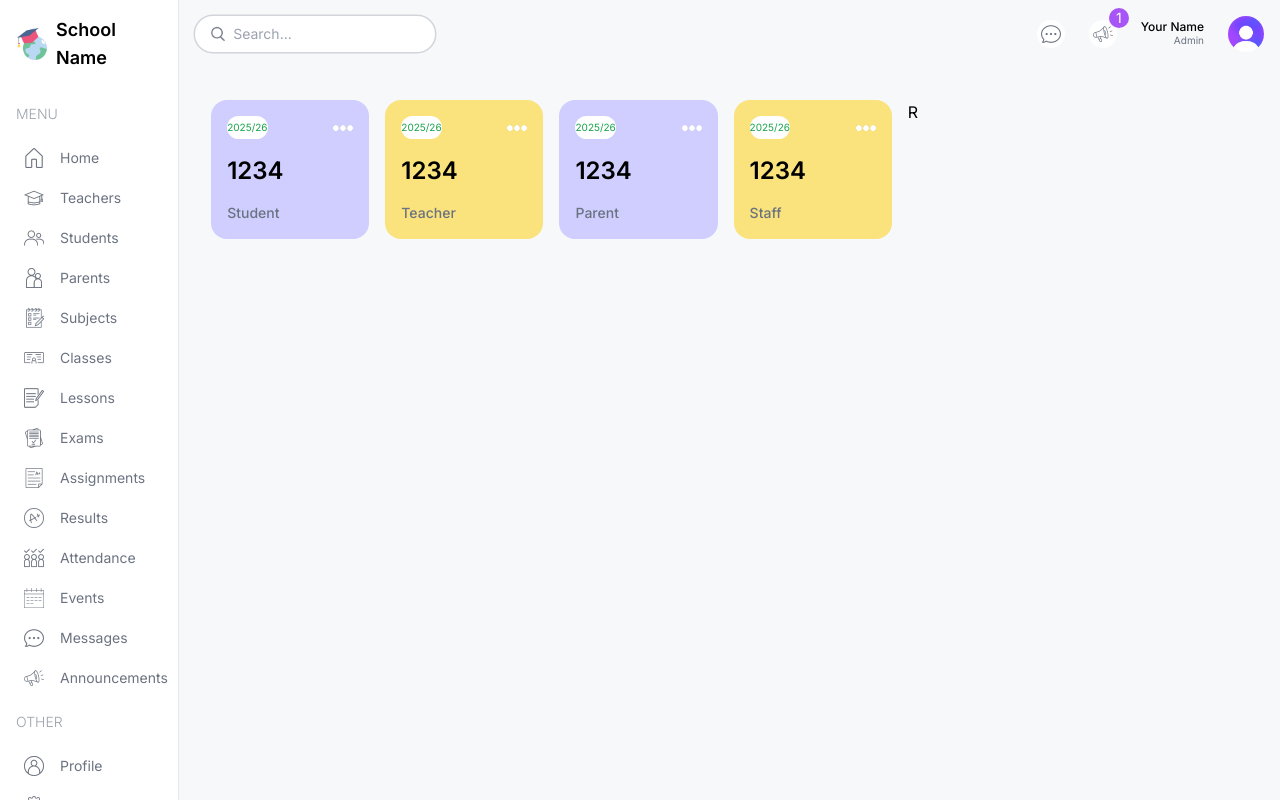
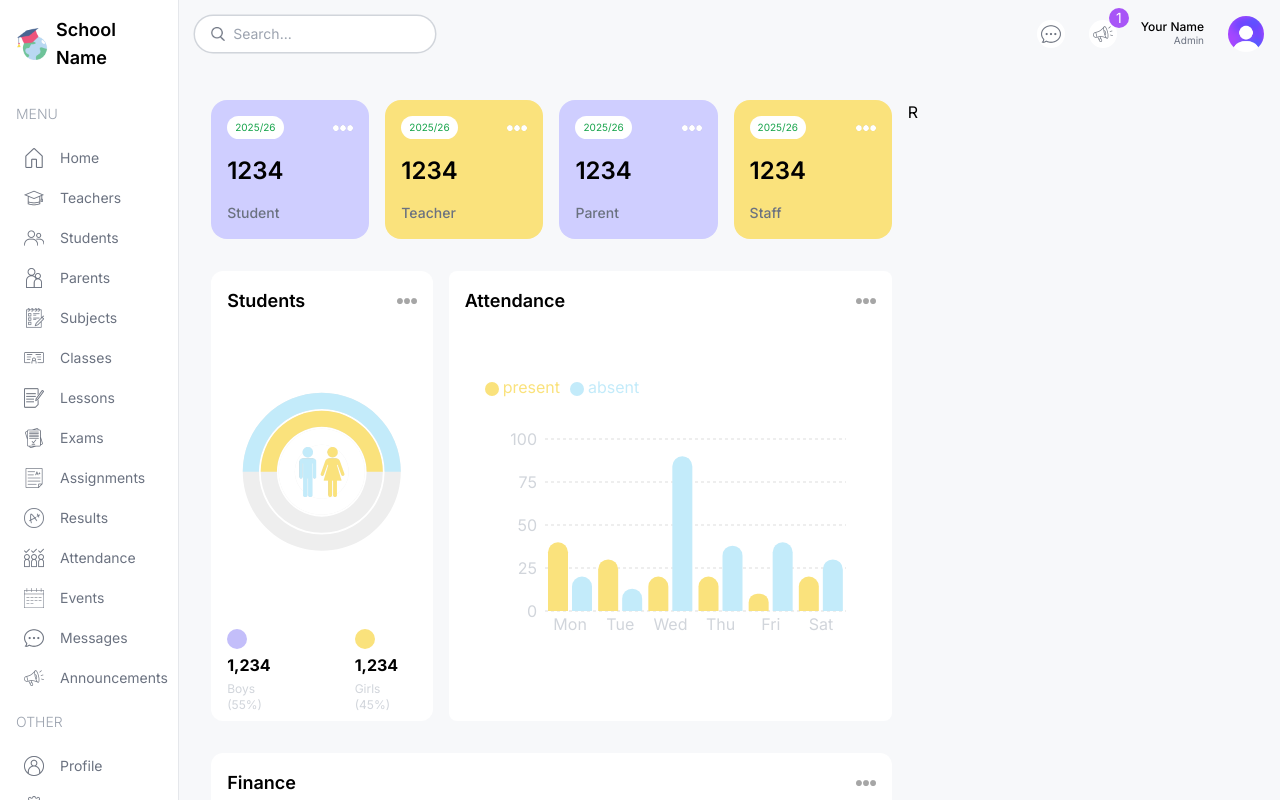
Before and after one commit to I-amManish/Learning-Management, a Next.js app: page /admin in a window 1280 px wide. Built offline with nearby package versions, Linux system fonts and the light colour scheme.

Commit message:
feat: enhance admin dashboard with AttendanceChart, FinanceChart, and improved CountCharts layout

```diff
--- a/package.json
+++ b/package.json
@@ -11,6 +11,7 @@
   "dependencies": {
     "next": "^14.2.28",
     "react": "^18",
+    "react-calendar": "^5.1.0",
     "react-dom": "^18",
     "recharts": "^2.15.3"
   },
--- a/src/app/(dashboard)/admin/page.tsx
+++ b/src/app/(dashboard)/admin/page.tsx
@@ -1,25 +1,43 @@
+import AttendanceChart from "@/components/AttendanceChart";
+import CountCharts from "@/components/CountCharts";
+import FinanceChart from "@/components/FinanceChart";
 import UserCards from "@/components/UserCards";
-
 
 const AdminPage = () => {
   return (
     <div className="p-4 flex gap-4 flex-col md:flex-row">
       {/* LEFT */}
-      <div className="w-full lg:w-2/3">
-      {/* USER CARDS */}
-      <div className="flex justify-between gap-4 flex-wrap">
-        <UserCards type="student"/>
-        <UserCards type="teacher"/>
-        <UserCards type="parent"/>
-        <UserCards type="staff"/>
-      </div>
+      <div className="w-full lg:w-2/3 flex flex-col gap-8">
+        {/* USER CARDS */}
+        <div className="flex justify-between gap-4 flex-wrap">
+          <UserCards type="student" />
+          <UserCards type="teacher" />
+          <UserCards type="parent" />
+          <UserCards type="staff" />
+        </div>
+        {/* MIDDLE CHARTS */}
+        <div className="flex gap-4 flex-col lg:flex-row">
+          {/* COUNT CHART */}
+          <div className="w-full lg:w-1/3 h-[450px]">
+            <CountCharts />
+          </div>
+          {/* ATTANDANCE CHART */}
+          <div className="w-full lg:w-2/3 h-[450px]">
+          <AttendanceChart />
+          </div>
+        </div>
+
+        {/* BOTTOM CHARTS */}
+        <div className="w-full h-[500px]">
+          <FinanceChart />
+        </div>
       </div>
 
       {/* RIGHT */}
 
       <div className="w-full lg:w-1/3">R</div>
     </div>
-  )
-}
+  );
+};
 
 export default AdminPage;
--- /dev/null
+++ b/src/components/AttendanceChart.tsx
@@ -0,0 +1,105 @@
+"use client";
+import React, { PureComponent } from "react";
+import {
+  BarChart,
+  Bar,
+  Rectangle,
+  XAxis,
+  YAxis,
+  CartesianGrid,
+  Tooltip,
+  Legend,
+  ResponsiveContainer,
+} from "recharts";
+
+import Image from "next/image";
+
+const data = [
+  {
+    name: "Mon",
+    present: 40,
+    absent: 20,
+  },
+  {
+    name: "Tue",
+    present: 30,
+    absent: 13,
+  },
+  {
+    name: "Wed",
+    present: 20,
+    absent: 90,
+  },
+  {
+    name: "Thu",
+    present: 20,
+    absent: 38,
+  },
+  {
+    name: "Fri",
+    present: 10,
+    absent: 40,
+  },
+  {
+    name: "Sat",
+    present: 20,
+    absent: 30,
+  },
+];
+
+const AttendanceChart = () => {
+  return (
+    <div className="bg-white rounded-lg p-4 h-full">
+      <div className="flex justify-between items-center">
+        <h1 className="text-lg font-semibold">Attendance</h1>
+        <Image
+          src="/moreDark.png"
+          alt=""
+          width={20}
+          height={20}
+          className="cursor-pointer"
+        />
+      </div>
+      <ResponsiveContainer width="100%" height="90%">
+        <BarChart
+          width={500}
+          height={300}
+          data={data}
+          barSize={20}
+          margin={{ top: 20, right: 30, left: 20, bottom: 50 }}
+        >
+          <CartesianGrid strokeDasharray="3 3" vertical={false} stroke="#ddd" />
+          <XAxis
+            dataKey="name"
+            axisLine={false}
+            tick={{ fill: "#D1D5DB" }}
+            tickLine={false}
+          />
+          <YAxis axisLine={false} tick={{ fill: "#D1D5DB" }} tickLine={false} />
+          <Tooltip
+            contentStyle={{ borderRadius: "10px", borderColor: "lightgray" }}
+          />
+          <Legend
+            align="left"
+            verticalAlign="top"
+            wrapperStyle={{ paddingTop: "20px", paddingBlock: "40px" }}
+          />
+          <Bar
+            dataKey="present"
+            fill="#FAE27C"
+            legendType="circle"
+            radius={[10, 10, 0, 0]}
+          />
+          <Bar
+            dataKey="absent"
+            fill="#C3EBFA"
+            legendType="circle"
+            radius={[10, 10, 0, 0]}
+          />
+        </BarChart>
+      </ResponsiveContainer>
+    </div>
+  );
+};
+
+export default AttendanceChart;
--- a/src/components/CountCharts.tsx
+++ b/src/components/CountCharts.tsx
@@ -1,73 +1,85 @@
-import React, { PureComponent } from 'react';
-import { RadialBarChart, RadialBar, Legend, ResponsiveContainer } from 'recharts';
-
+"use client";
+import { count } from "console";
+import Image from "next/image";
+import React, { PureComponent } from "react";
+import {
+  RadialBarChart,
+  RadialBar,
+  Legend,
+  ResponsiveContainer,
+} from "recharts";
 const data = [
   {
-    name: '18-24',
-    uv: 31.47,
-    pv: 2400,
-    fill: '#8884d8',
+    name: "Total",
+    count:106,
+    fill: "white",
   },
   {
-    name: '25-29',
-    uv: 26.69,
-    pv: 4567,
-    fill: '#83a6ed',
+    name: "Girls",
+    count:53,
+    fill: "#FAE27C",
   },
   {
-    name: '30-34',
-    uv: 15.69,
-    pv: 1398,
-    fill: '#8dd1e1',
-  },
-  {
-    name: '35-39',
-    uv: 8.22,
-    pv: 9800,
-    fill: '#82ca9d',
-  },
-  {
-    name: '40-49',
-    uv: 8.63,
-    pv: 3908,
-    fill: '#a4de6c',
-  },
-  {
-    name: '50+',
-    uv: 2.63,
-    pv: 4800,
-    fill: '#d0ed57',
-  },
-  {
-    name: 'unknow',
-    uv: 6.67,
-    pv: 4800,
-    fill: '#ffc658',
+    name: "25-29",
+    count: 53,
+    fill: "#C3EBFA",
   },
 ];
+const CountCharts = () => {
+  return (
+    <div className="bg-white rounded-xl w-full h-full p-4">
+      {/* TITLE */}
+      <div className="flex justify-between items-center">
+        <h1 className="text-lg font-semibold">Students</h1>
+        <Image
+          src="/moreDark.png"
+          alt="more"
+          width={20}
+          height={20}
+          className="cursor-pointer"
+        />
+      </div>
 
-const style = {
-  top: '50%',
-  right: 0,
-  transform: 'translate(0, -50%)',
-  lineHeight: '24px',
+      {/* CHARTS */}
+      <div className="relative w-full h-[75%]">
+        <ResponsiveContainer>
+          <RadialBarChart
+            cx="50%"
+            cy="50%"
+            innerRadius="40%"
+            outerRadius="100%"
+            barSize={32}
+            data={data}
+          >
+            <RadialBar
+              background
+              dataKey="count"
+            />
+          </RadialBarChart>
+        </ResponsiveContainer>
+        <Image
+          src="/maleFemale.png"
+          alt=""
+          height={50}
+          width={50}
+          className="absolute top-1/2 left-1/2 -translate-x-1/2 -translate-y-1/2"/>
+      </div>
+
+      {/* BOTTOM */}
+      <div className="flex justify-center gap-16">
+        <div className="flex flex-col gap-1">
+          <div className="w-5 h-5 bg-mySky rounded-full" />
+          <h1 className="font-bold">1,234</h1>
+          <h2 className="text-xs text-gray-300">Boys (55%)</h2>
+        </div>
+        <div className="flex flex-col gap-1">
+          <div className="w-5 h-5 bg-myYellow rounded-full" />
+          <h1 className="font-bold">1,234</h1>
+          <h2 className="text-xs text-gray-300">Girls (45%)</h2>
+        </div>
+      </div>
+    </div>
+  );
 };
 
-export default class Example extends PureComponent {
-  static demoUrl = 'https://codesandbox.io/p/sandbox/simple-radial-bar-chart-gnwjjg';
-
-  render() {
-    return (
-      <ResponsiveContainer width="100%" height="100%">
-        <RadialBarChart cx="50%" cy="50%" innerRadius="10%" outerRadius="80%" barSize={10} data={data}>
-          <RadialBar
-            label={{ position: 'insideStart', fill: '#fff' }}
-            background
-            dataKey="uv"
-          />
-          <Legend iconSize={10} layout="vertical" verticalAlign="middle" wrapperStyle={style} />
-        </RadialBarChart>
-      </ResponsiveContainer>
-    );
-  }
-}
+export default CountCharts;
--- /dev/null
+++ b/src/components/FinanceChart.tsx
@@ -0,0 +1,141 @@
+"use client";
+import Image from "next/image";
+import {
+  LineChart,
+  Line,
+  XAxis,
+  YAxis,
+  CartesianGrid,
+  Tooltip,
+  Legend,
+  ResponsiveContainer,
+} from "recharts";
+
+const data = [
+  {
+    name: "Jan",
+    Income: 4000,
+    Expense: 2400,
+    amt: 2400,
+  },
+  {
+    name: "Feb",
+    Income: 3000,
+    Expense: 1398,
+    amt: 2210,
+  },
+  {
+    name: "Mar",
+    Income: 2000,
+    Expense: 9800,
+    amt: 2290,
+  },
+  {
+    name: "Apr",
+    Income: 2780,
+    Expense: 3908,
+    amt: 2000,
+  },
+  {
+    name: "May",
+    Income: 1890,
+    Expense: 4800,
+    amt: 2181,
+  },
+  {
+    name: "Jun",
+    Income: 2390,
+    Expense: 3800,
+    amt: 2500,
+  },
+  {
+    name: "Jul",
+    Income: 3490,
+    Expense: 4300,
+    amt: 2100,
+  },
+  {
+    name: "Aug",
+    Income: 1890,
+    Expense: 4800,
+    amt: 2181,
+  },
+  {
+    name: "Sep",
+    Income: 2390,
+    Expense: 3800,
+    amt: 2500,
+  },
+  {
+    name: "Oct",
+    Income: 3490,
+    Expense: 4300,
+    amt: 2100,
+  },
+  {
+    name: "Nov",
+    Income: 2390,
+    Expense: 3800,
+    amt: 2500,
+  },
+  {
+    name: "Dec",
+    Income: 3490,
+    Expense: 4300,
+    amt: 2100,
+  },
+];
+
+const FinanceChart = () => {
+  return (
+    <div className="bg-white rounded-xl w-full h-full p-4">
+      {/* TITLE */}
+      <div className="flex justify-between items-center">
+        <h1 className="text-lg font-semibold">Finance</h1>
+        <Image src="/moreDark.png" alt="" width={20} height={20} className="" />
+      </div>
+
+      <ResponsiveContainer width="100%" height="90%">
+        <LineChart
+          width={500}
+          height={300}
+          data={data}
+          margin={{
+            top: 5,
+            right: 30,
+            left: 20,
+            bottom: 5,
+          }}
+        >
+          <CartesianGrid strokeDasharray="3 3" stroke="#ddd" />
+          <XAxis dataKey="name"
+            axisLine={false}
+            tick={{ fill: "#D1D5DB" }}
+            tickLine={false}
+            stroke="#A0AEC0"
+            tickMargin={20}
+          />
+          <YAxis />
+          <Tooltip />
+          <Legend
+            align="center"
+            verticalAlign="top"
+            wrapperStyle={{
+              paddingTop: "20px",
+              paddingBlock: "40px",
+            }}
+          />
+          <Line
+            type="monotone"
+            dataKey="Income"
+            stroke="green"
+            strokeWidth={1.5}
+          />
+          <Line type="monotone" dataKey="Expense" stroke="orange" />
+        </LineChart>
+      </ResponsiveContainer>
+    </div>
+  );
+};
+
+export default FinanceChart;
--- a/src/components/UserCards.tsx
+++ b/src/components/UserCards.tsx
@@ -5,7 +5,7 @@
     <div className="rounded-2xl odd:bg-myPurple even:bg-myYellow
     p-4 flex-1 min-w-[130px]">
         <div className="flex justify-between items-center">
-            <span className="text-[10px] bg-white py-1 rounded-full text-green-600">2025/26</span>
+            <span className="text-[10px] bg-white px-2 py-1 rounded-full text-green-600">2025/26</span>
             <Image src="/more.png" alt="" width={20} height={20} className="" />
         </div>
         <h1 className="text-2xl font-semibold my-4">1234</h1>
--- a/tailwind.config.ts
+++ b/tailwind.config.ts
@@ -14,8 +14,8 @@
           "conic-gradient(from 180deg at 50% 50%, var(--tw-gradient-stops))",
       },
       colors:{
-        myNewSky:"#C3BEFA",
-        myNewSkyLight:"#EDF9FD",
+        mySky:"#C3BEFA",
+        mySkyLight:"#EDF9FD",
         myPurple:"#CFCEFF",
         myPurpleLight:"#F1F0FF",
         myYellow:"#FAE27C",
```
Also changed, not shown: 1 other file (tests, documents, lock files or other folders).
